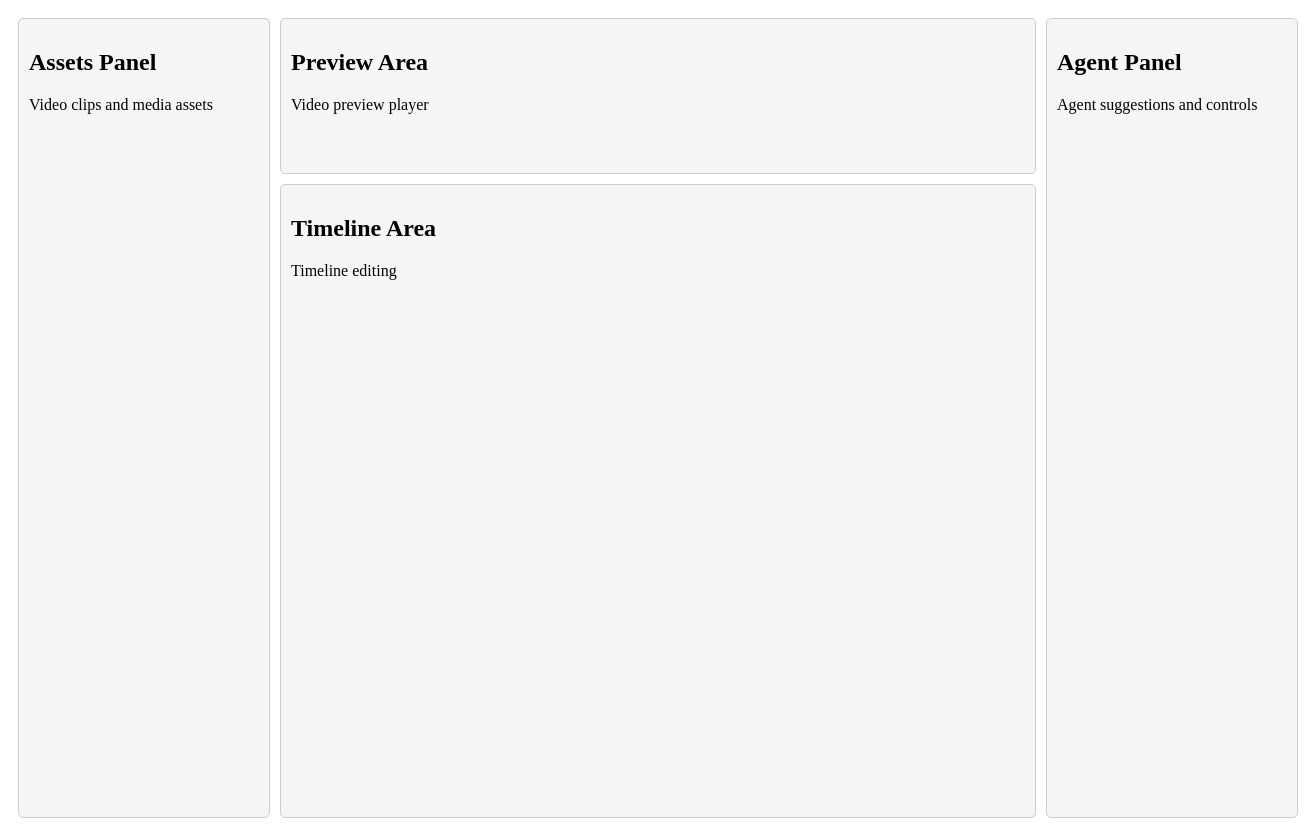
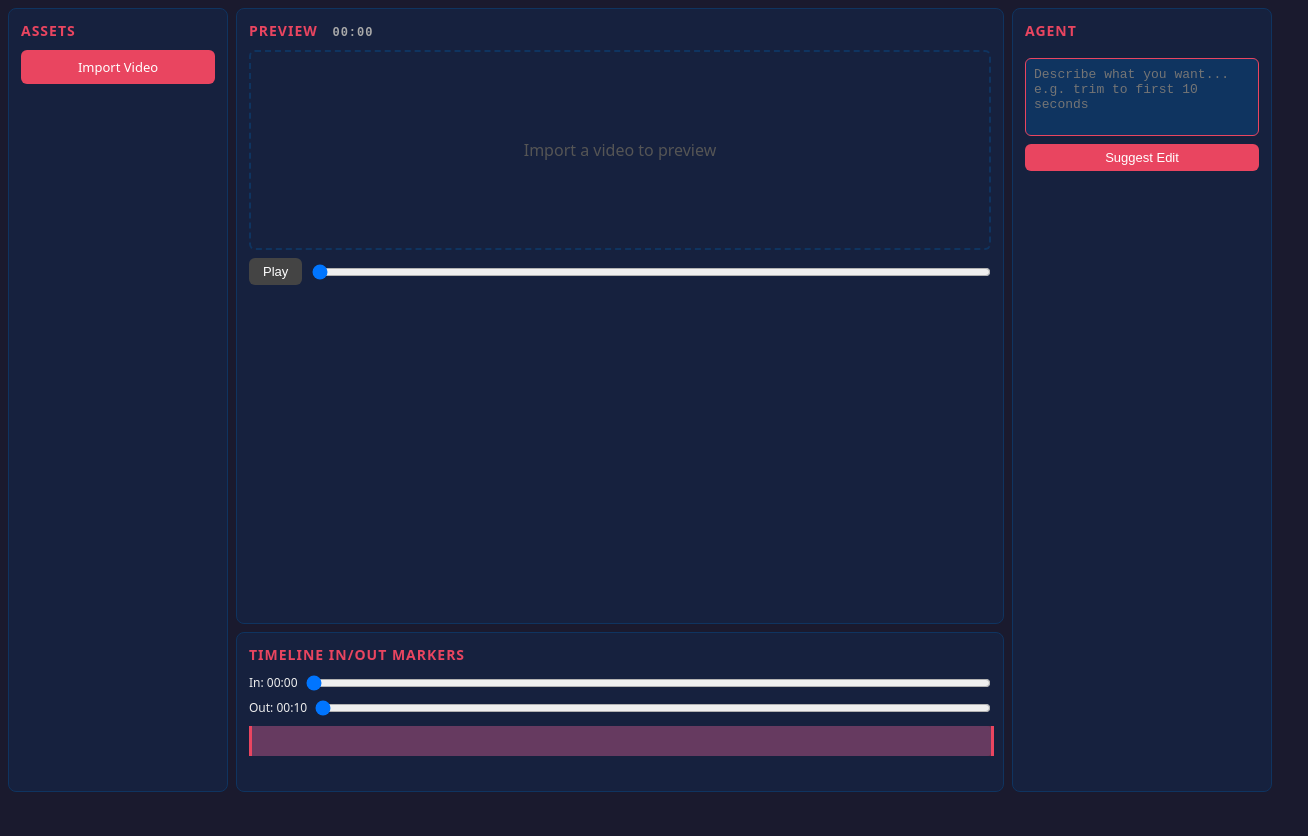
Before and after one commit to amir1986/web-video-editor-agent-platform, a React (Vite) app in the folder apps/web/: page / in a window 1280 px wide. Shown: the whole page, 1308 px wide, since content can reach past the window. After the commit the page ends 800 px from the top, so only its background shows below. Built offline with nearby package versions, Linux system fonts and the light colour scheme.

Commit message:
feat: full UI - video import, player, timeline, agent panel

```diff
--- a/apps/web/src/App.css
+++ b/apps/web/src/App.css
@@ -1,36 +1,138 @@
+* { box-sizing: border-box; margin: 0; padding: 0; }
+body { font-family: system-ui, sans-serif; background: #1a1a2e; color: #eee; height: 100vh; }
+
 .app {
   display: grid;
-  grid-template-columns: 1fr 3fr 1fr;
-  grid-template-rows: 1fr 3fr 1fr;
-  grid-template-areas:
-    "assets preview agent"
-    "assets timeline agent"
-    "assets timeline agent";
+  grid-template-columns: 220px 1fr 260px;
+  grid-template-rows: 1fr;
   height: 100vh;
-  width: 100vw;
-  gap: 10px;
-  padding: 10px;
+  gap: 8px;
+  padding: 8px;
 }
 
 .panel {
-  border: 1px solid #ccc;
-  padding: 10px;
-  background-color: #f5f5f5;
-  border-radius: 5px;
+  background: #16213e;
+  border-radius: 8px;
+  padding: 12px;
+  border: 1px solid #0f3460;
+  overflow-y: auto;
 }
 
-.assets-panel {
-  grid-area: assets;
+h2 { font-size: 14px; color: #e94560; margin-bottom: 10px; text-transform: uppercase; letter-spacing: 1px; }
+
+.import-btn {
+  display: block;
+  background: #e94560;
+  color: white;
+  padding: 8px 12px;
+  border-radius: 6px;
+  cursor: pointer;
+  text-align: center;
+  font-size: 13px;
+  margin-bottom: 10px;
+}
+.import-btn:hover { background: #c73652; }
+
+.clip-item {
+  padding: 6px 8px;
+  background: #0f3460;
+  border-radius: 4px;
+  margin-bottom: 4px;
+  font-size: 12px;
+  white-space: nowrap;
+  overflow: hidden;
+  text-overflow: ellipsis;
 }
 
-.preview-panel {
-  grid-area: preview;
+.main-area {
+  display: flex;
+  flex-direction: column;
+  gap: 8px;
 }
 
-.timeline-panel {
-  grid-area: timeline;
+.preview-panel { flex: 1; }
+.timeline-panel { height: 160px; }
+
+.empty-preview {
+  height: 200px;
+  display: flex;
+  align-items: center;
+  justify-content: center;
+  color: #555;
+  border: 2px dashed #0f3460;
+  border-radius: 6px;
 }
 
-.agent-panel {
-  grid-area: agent;
+.timecode {
+  font-family: monospace;
+  color: #aaa;
+  font-size: 12px;
+  margin-left: 10px;
 }
+
+.controls {
+  display: flex;
+  align-items: center;
+  gap: 10px;
+  margin-top: 8px;
+}
+
+button {
+  background: #e94560;
+  color: white;
+  border: none;
+  padding: 6px 14px;
+  border-radius: 6px;
+  cursor: pointer;
+  font-size: 13px;
+}
+button:hover { background: #c73652; }
+button:disabled { background: #444; cursor: default; }
+
+.inout {
+  display: flex;
+  flex-direction: column;
+  gap: 8px;
+  margin-bottom: 10px;
+}
+.inout label { font-size: 12px; display: flex; align-items: center; gap: 8px; }
+.inout input[type=range] { flex: 1; }
+
+.timeline-bar {
+  position: relative;
+  height: 30px;
+  background: #0f3460;
+  border-radius: 4px;
+}
+.timeline-range {
+  position: absolute;
+  top: 0; height: 100%;
+  background: rgba(233, 69, 96, 0.4);
+}
+.timeline-in, .timeline-out {
+  position: absolute;
+  top: 0; height: 100%;
+  width: 3px;
+  background: #e94560;
+}
+
+.agent-panel { display: flex; flex-direction: column; gap: 8px; }
+textarea {
+  width: 100%;
+  background: #0f3460;
+  color: #eee;
+  border: 1px solid #e94560;
+  border-radius: 6px;
+  padding: 8px;
+  font-size: 13px;
+  resize: none;
+}
+.agent-response {
+  font-size: 11px;
+  background: #0a0a1a;
+  padding: 8px;
+  border-radius: 4px;
+  overflow-x: auto;
+  white-space: pre-wrap;
+  color: #0f0;
+}
--- a/apps/web/src/App.tsx
+++ b/apps/web/src/App.tsx
@@ -1,70 +1,169 @@
-import React, { useState, useEffect } from 'react';
-import './App.css';
+import React, { useState, useEffect, useRef } from "react";
+import "./App.css";
+import { saveProjectState as saveToDB, loadProjectState as loadFromDB } from "./utils/indexedDB";
 
-// Import ProjectState type from core
-import { ProjectState } from '../../packages/core';
+interface Clip { id: string; name: string; url: string; duration: number; }
+interface InOut { in: number; out: number; }
+interface ProjectState { clips: Clip[]; inOut: InOut; titles: string[]; exports: string[]; }
 
-// Import IndexedDB utilities
-import { saveProjectState as saveToDB, loadProjectState as loadFromDB } from './utils/indexedDB';
+const defaultState: ProjectState = { clips: [], inOut: { in: 0, out: 10 }, titles: [], exports: [] };
 
-function App() {
-  // Initialize with default project state
-  const [projectState, setProjectState] = useState<ProjectState>({
-    clips: [],
-    inOut: { in: 0, out: 10 },
-    titles: [],
-    exports: [],
-  });
+export default function App() {
+  const [state, setState] = useState<ProjectState>(defaultState);
+  const [currentTime, setCurrentTime] = useState(0);
+  const [playing, setPlaying] = useState(false);
+  const [agentGoal, setAgentGoal] = useState("");
+  const [agentResponse, setAgentResponse] = useState<string | null>(null);
+  const [agentLoading, setAgentLoading] = useState(false);
+  const videoRef = useRef<HTMLVideoElement>(null);
 
-  // Load project state from IndexedDB on component mount
   useEffect(() => {
-    const loadProjectState = async () => {
-      try {
-        const savedState = await loadFromDB();
-        if (savedState) {
-          setProjectState(savedState);
-        }
-      } catch (error) {
-        console.error('Failed to load project state:', error);
-      }
-    };
-
-    loadProjectState();
+    loadFromDB().then((s) => { if (s) setState(s as ProjectState); }).catch(console.error);
   }, []);
 
-  // Save project state to IndexedDB
-  const saveProjectState = async (newState: ProjectState) => {
+  const save = (newState: ProjectState) => {
+    setState(newState);
+    saveToDB(newState).catch(console.error);
+  };
+
+  const handleImport = (e: React.ChangeEvent<HTMLInputElement>) => {
+    const file = e.target.files?.[0];
+    if (!file) return;
+    const url = URL.createObjectURL(file);
+    const clip: Clip = { id: Date.now().toString(), name: file.name, url, duration: 0 };
+    const newState = { ...state, clips: [...state.clips, clip] };
+    save(newState);
+  };
+
+  const handleVideoLoad = () => {
+    if (!videoRef.current) return;
+    const dur = videoRef.current.duration;
+    const clips = state.clips.map((c, i) => i === state.clips.length - 1 ? { ...c, duration: dur } : c);
+    save({ ...state, clips, inOut: { in: 0, out: dur } });
+  };
+
+  const handleTimeUpdate = () => {
+    if (videoRef.current) setCurrentTime(videoRef.current.currentTime);
+  };
+
+  const togglePlay = () => {
+    if (!videoRef.current) return;
+    if (playing) { videoRef.current.pause(); } else { videoRef.current.play(); }
+    setPlaying(!playing);
+  };
+
+  const handleSeek = (e: React.ChangeEvent<HTMLInputElement>) => {
+    const t = parseFloat(e.target.value);
+    if (videoRef.current) videoRef.current.currentTime = t;
+    setCurrentTime(t);
+  };
+
+  const handleInChange = (e: React.ChangeEvent<HTMLInputElement>) => {
+    save({ ...state, inOut: { ...state.inOut, in: parseFloat(e.target.value) } });
+  };
+
+  const handleOutChange = (e: React.ChangeEvent<HTMLInputElement>) => {
+    save({ ...state, inOut: { ...state.inOut, out: parseFloat(e.target.value) } });
+  };
+
+  const formatTime = (t: number) => {
+    const m = Math.floor(t / 60).toString().padStart(2, "0");
+    const s = Math.floor(t % 60).toString().padStart(2, "0");
+    return `${m}:${s}`;
+  };
+
+  const handleSuggest = async () => {
+    if (!agentGoal.trim()) return;
+    setAgentLoading(true);
+    setAgentResponse(null);
     try {
-      await saveToDB(newState);
-      setProjectState(newState);
-    } catch (error) {
-      console.error('Failed to save project state:', error);
+      const res = await fetch("http://localhost:3001/api/ai/suggest", {
+        method: "POST",
+        headers: { "Content-Type": "application/json" },
+        body: JSON.stringify({ goal: agentGoal, currentState: state }),
+      });
+      const data = await res.json();
+      setAgentResponse(JSON.stringify(data, null, 2));
+    } catch (err) {
+      setAgentResponse("Error: Could not reach agent API. Is apps/api running?");
     }
+    setAgentLoading(false);
   };
+
+  const activeClip = state.clips[state.clips.length - 1];
+  const duration = activeClip?.duration || 0;
 
   return (
     <div className="app">
       <div className="panel assets-panel">
-        <h2>Assets Panel</h2>
-        <p>Video clips and media assets</p>
+        <h2>Assets</h2>
+        <label className="import-btn">
+           Import Video
+          <input type="file" accept="video/*" onChange={handleImport} style={{ display: "none" }} />
+        </label>
+        <div className="clip-list">
+          {state.clips.map((c) => (
+            <div key={c.id} className="clip-item"> {c.name}</div>
+          ))}
+        </div>
       </div>
 
-      <div className="panel preview-panel">
-        <h2>Preview Area</h2>
-        <p>Video preview player</p>
-      </div>
+      <div className="main-area">
+        <div className="panel preview-panel">
+          <h2>Preview <span className="timecode">{formatTime(currentTime)}</span></h2>
+          {activeClip ? (
+            <video
+              ref={videoRef}
+              src={activeClip.url}
+              onLoadedMetadata={handleVideoLoad}
+              onTimeUpdate={handleTimeUpdate}
+              style={{ width: "100%", maxHeight: "300px", background: "#000" }}
+            />
+          ) : (
+            <div className="empty-preview">Import a video to preview</div>
+          )}
+          <div className="controls">
+            <button onClick={togglePlay} disabled={!activeClip}>{playing ? " Pause" : " Play"}</button>
+            <input type="range" min={0} max={duration} step={0.1} value={currentTime} onChange={handleSeek} style={{ flex: 1 }} />
+          </div>
+        </div>
 
-      <div className="panel timeline-panel">
-        <h2>Timeline Area</h2>
-        <p>Timeline editing</p>
+        <div className="panel timeline-panel">
+          <h2>Timeline  In/Out Markers</h2>
+          <div className="inout">
+            <label>In: {formatTime(state.inOut.in)}
+              <input type="range" min={0} max={duration} step={0.1} value={state.inOut.in} onChange={handleInChange} />
+            </label>
+            <label>Out: {formatTime(state.inOut.out)}
+              <input type="range" min={0} max={duration} step={0.1} value={state.inOut.out} onChange={handleOutChange} />
+            </label>
+          </div>
+          <div className="timeline-bar">
+            <div className="timeline-in" style={{ left: duration ? `${(state.inOut.in / duration) * 100}%` : "0%" }} />
+            <div className="timeline-out" style={{ left: duration ? `${(state.inOut.out / duration) * 100}%` : "100%" }} />
+            <div className="timeline-range" style={{
+              left: duration ? `${(state.inOut.in / duration) * 100}%` : "0%",
+              width: duration ? `${((state.inOut.out - state.inOut.in) / duration) * 100}%` : "100%"
+            }} />
+          </div>
+        </div>
       </div>
 
       <div className="panel agent-panel">
-        <h2>Agent Panel</h2>
-        <p>Agent suggestions and controls</p>
+        <h2>Agent</h2>
+        <textarea
+          placeholder="Describe what you want... e.g. trim to first 10 seconds"
+          value={agentGoal}
+          onChange={(e) => setAgentGoal(e.target.value)}
+          rows={4}
+        />
+        <button onClick={handleSuggest} disabled={agentLoading}>
+          {agentLoading ? "Thinking..." : " Suggest Edit"}
+        </button>
+        {agentResponse && (
+          <pre className="agent-response">{agentResponse}</pre>
+        )}
       </div>
     </div>
   );
 }
-
-export default App;
```
